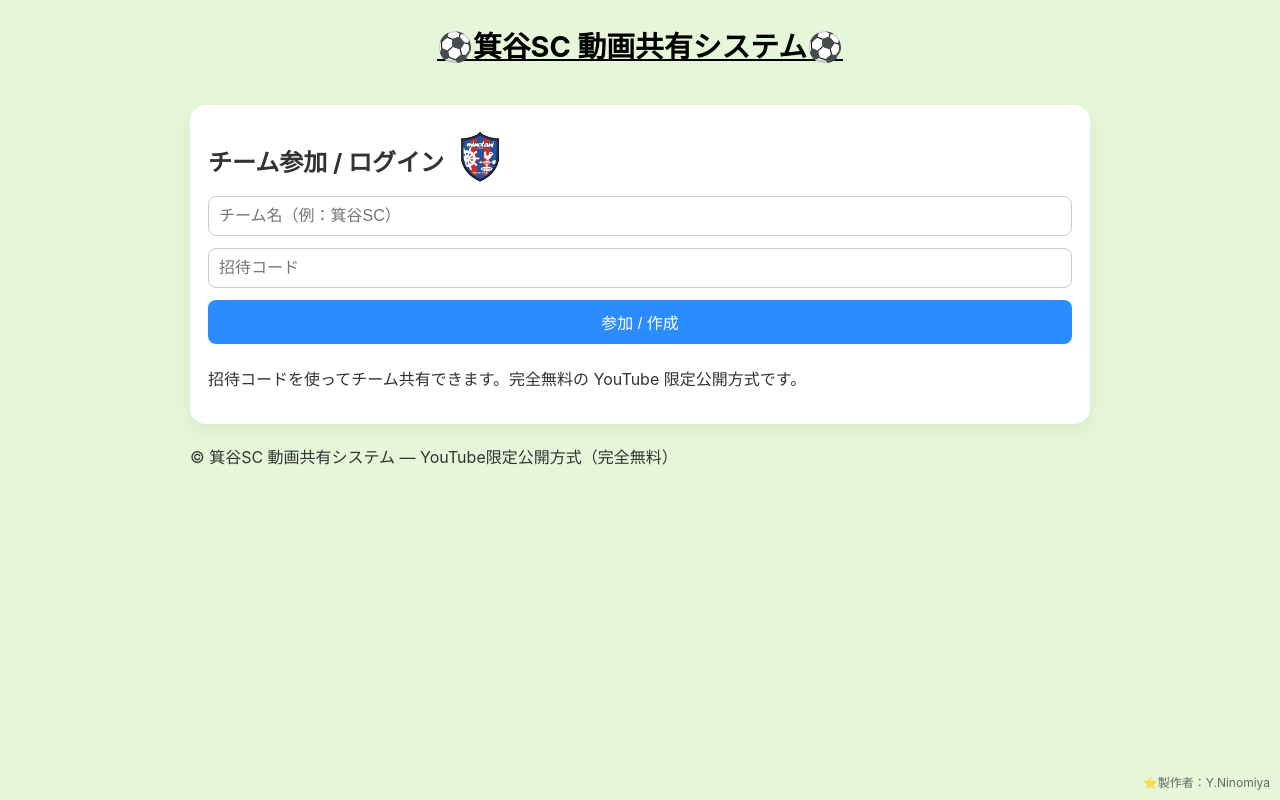
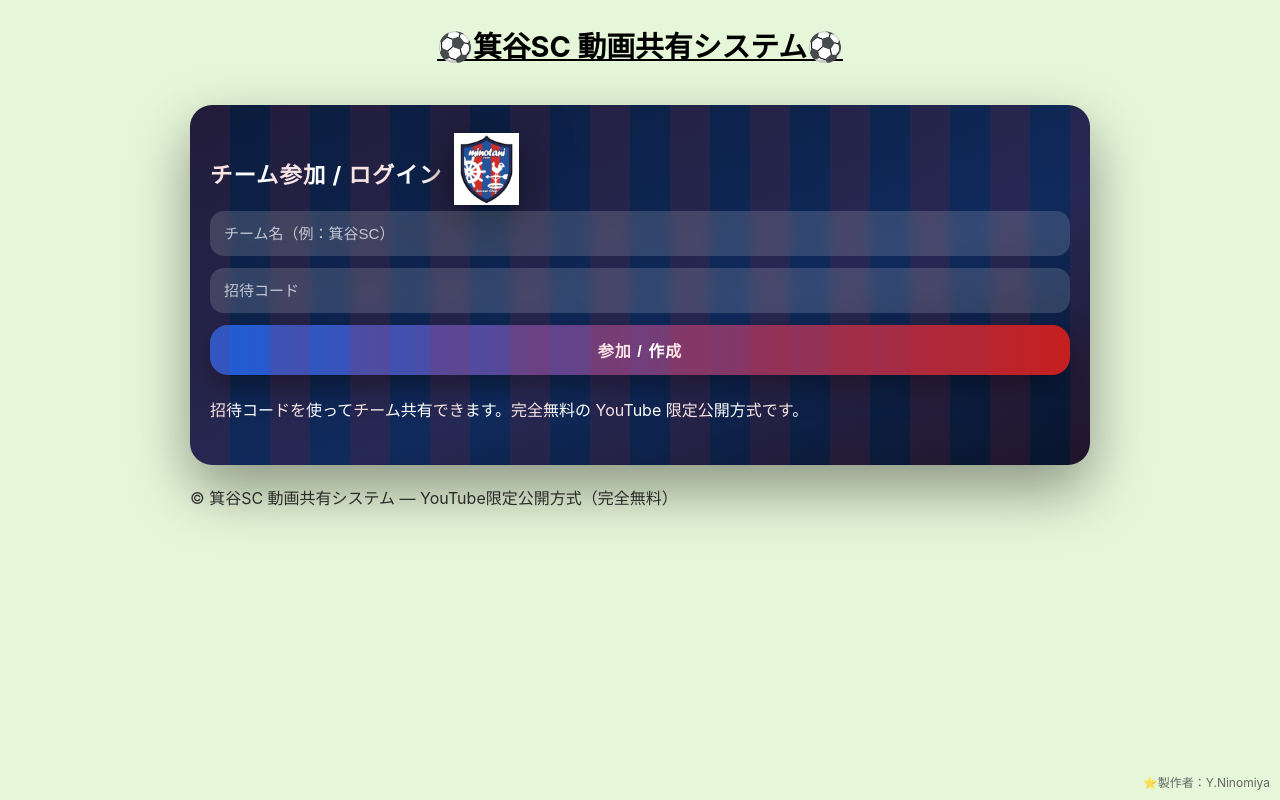
Before and after one commit to minomino-sc/soccer-app, a plain HTML site: page index.html in a window 1280 px wide. Drawn offline with Linux system fonts and the light colour scheme; a web font is replaced by a local one.

Commit message:
Update styles.css

```diff
--- a/styles.css
+++ b/styles.css
@@ -805,3 +805,93 @@ select {
   font-weight: 700;
   font-size: 18px;
 }
+
+/* =========================================
+   ログイン画面 プレミア背景
+========================================= */
+#teamSection {
+  position: relative;
+  background: linear-gradient(160deg, #0b1c3d 0%, #102a5c 60%, #09142b 100%) !important;
+  border-radius: 22px;
+  padding: 28px 20px;
+  overflow: hidden;
+  box-shadow: 0 25px 60px rgba(0,0,0,0.4);
+  color: #fff;
+}
+
+/* ユニフォーム風ストライプ */
+#teamSection::before {
+  content: "";
+  position: absolute;
+  inset: 0;
+  background: repeating-linear-gradient(
+    90deg,
+    rgba(200,30,30,0.12) 0px,
+    rgba(200,30,30,0.12) 40px,
+    transparent 40px,
+    transparent 80px
+  );
+  pointer-events: none;
+}
+
+#teamSection .page-title {
+  color: #fff !important;
+  font-size: 1.4rem;
+  letter-spacing: 1px;
+  font-weight: 700;
+}
+
+#teamSection input {
+  background: rgba(255,255,255,0.15) !important;
+  border: none !important;
+  border-radius: 14px !important;
+  padding: 14px !important;
+  color: #fff !important;
+  font-size: 15px;
+  backdrop-filter: blur(6px);
+}
+
+#teamSection input::placeholder {
+  color: rgba(255,255,255,0.7);
+}
+
+#teamSection input:focus {
+  outline: none;
+  box-shadow: 0 0 0 2px rgba(29,94,216,0.9);
+}
+
+#btnJoin {
+  background: linear-gradient(90deg, #1d5ed8, #c61f1f) !important;
+  border-radius: 18px !important;
+  font-weight: bold;
+  letter-spacing: 1px;
+  height: 50px;
+  font-size: 16px;
+  box-shadow: 0 12px 30px rgba(0,0,0,0.4);
+  transition: 0.3s;
+}
+
+#btnJoin:hover {
+  transform: translateY(-3px);
+  box-shadow: 0 18px 40px rgba(0,0,0,0.5);
+}
+
+.team-logo {
+  width: 65px !important;
+  filter: drop-shadow(0 12px 25px rgba(0,0,0,0.6));
+}
+
+#teamSection {
+  animation: loginFade 0.8s ease;
+}
+
+@keyframes loginFade {
+  from {
+    opacity: 0;
+    transform: translateY(25px);
+  }
+  to {
+    opacity: 1;
+    transform: translateY(0);
+  }
+}
```
